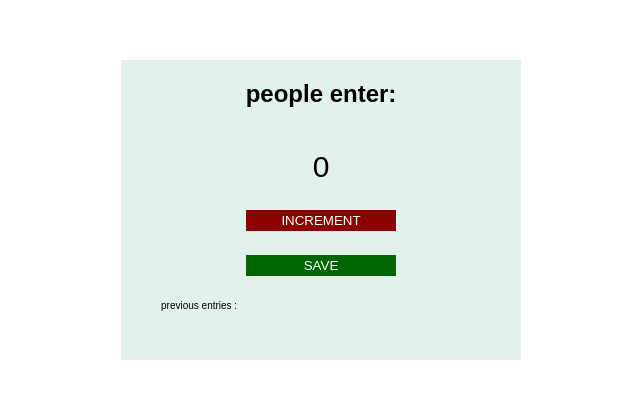
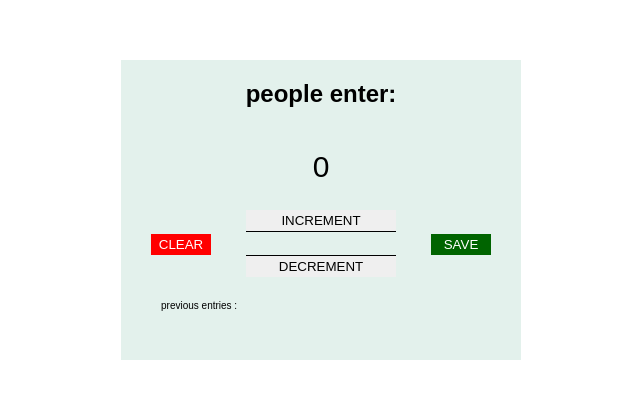
Before and after one commit to Grapava00/passenger-counter-app, a plain HTML site: page index.html in a window 1280 px wide. Shown: the part 190-588 px from the top of the page, without its empty margins (319-959 px from the left). Drawn offline with Linux system fonts and the light colour scheme.

Commit message:
add decrement & clear button

```diff
--- a/app.js
+++ b/app.js
@@ -11,8 +11,16 @@ function incrementNum(){
     title.textContent=count;
 }
 
+function decrementNum(){
+    count--;
+    title.textContent=count;
+}
+
 function saveNum(){
-    let save=count+" - "
+    let save=count+" - ";
     paragraph.textContent+=save;
     count=0;
 }
+// function clearNum(){
+
+// }
--- a/index.html
+++ b/index.html
@@ -5,7 +5,7 @@
     <meta charset="UTF-8">
     <meta http-equiv="X-UA-Compatible" content="IE=edge">
     <meta name="viewport" content="width=device-width, initial-scale=1.0">
-      <link rel="stylesheet" href="style.css">
+    <link rel="stylesheet" href="style.css">
     <title>Document</title>
 </head>
 
@@ -14,6 +14,8 @@
         <h2>people enter:</h2>
         <span>0</span>
         <button class="increment-btn" onclick="incrementNum()">INCREMENT</button>
+        <button class="decrement-btn" onclick="decrementNum()">DECREMENT</button>
+        <button class="clear-btn" onclick="clearNum()">CLEAR</button>
         <button class="save-btn" onclick="saveNum()">SAVE</button>
         <p>previous entries : </p>
     </div>
--- a/style.css
+++ b/style.css
@@ -37,21 +37,47 @@ span{
     border: none;
     padding: 3px;
     cursor: pointer;
-    background-color:darkred;
-    color:white;
+    border-bottom: 1px solid black;
+    color:black;
 
+}
+.decrement-btn{
+    position: absolute;
+    top:65%;
+    left:50%;
+    transform: translateX(-50%);
+    max-width:150px;
+    width:100%;
+    border: none;
+    padding: 3px;
+    cursor: pointer;
+    border-top: 1px solid black;
+    color:black
 }
 .save-btn{
     position: absolute;
-    top:65%;
-    left: 50%;
+    top:58%;
+    left:85%;
     transform: translateX(-50%);
-    max-width: 150px;
+    max-width: 60px;
     width:100%;
     border: none;
     padding:3px;
     cursor: pointer;
     background-color: darkgreen;
+    color:white;
+}
+.clear-btn{
+    position: absolute;
+    top:58%;
+    left: 15%;
+    transform: translateX(-50%);
+    max-width: 60px;
+    width:100%;
+    border: none;
+    padding:3px;
+    cursor: pointer;
+    background-color:red;
     color:white;
 }
 p{
```
